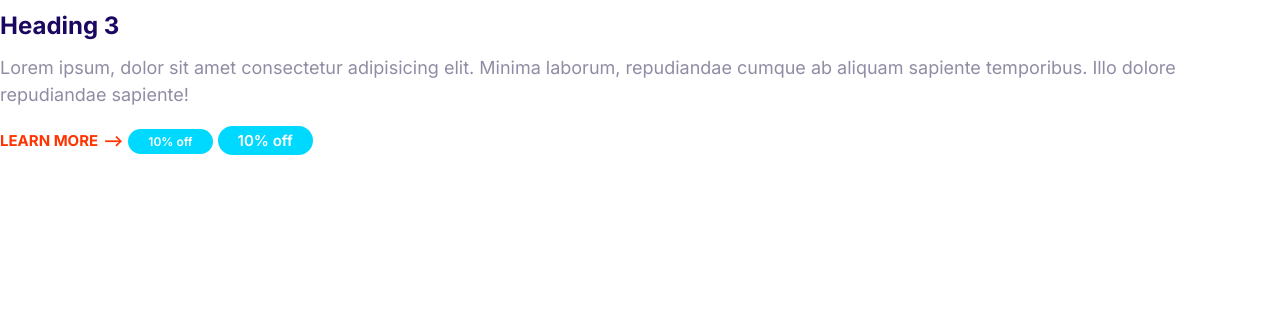
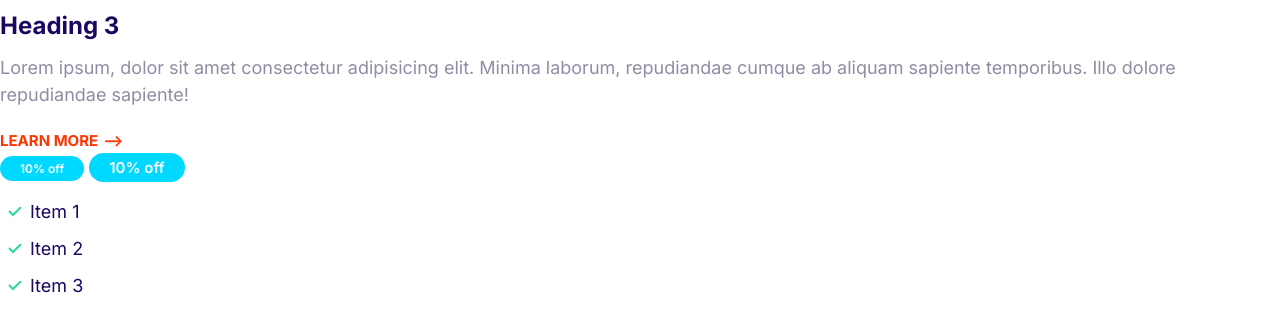
Before and after one commit to tvcampus00/demo, a plain HTML site: page index.html in a window 1280 px wide. Shown: the part 283-614 px from the top of the page. Drawn offline with Linux system fonts and the light colour scheme.

Commit message:
build the lists.

```diff
--- a/css/styles.css
+++ b/css/styles.css
@@ -125,3 +125,31 @@ a {
     font-size: 1.2rem;
   }
 }
+
+/* Lists */
+.list {
+  list-style: none;
+  padding-left: 0;
+  color: var(--colorHeading);
+}
+
+.list--inline .list__item {
+  display: inline-block;
+  margin-left: 2rem;
+}
+
+.list--tick {
+  list-style-image: url(../image/tick.svg);
+  padding-left: 3rem;
+}
+
+.list--tick .list__item {
+  padding-left: 0.5rem;
+  margin-bottom: 1rem;
+}
+
+@media screen and (min-width: 1024px) {
+  .list--tick .list__item {
+    padding-left: 0;
+  }
+}
--- a/index.html
+++ b/index.html
@@ -26,7 +26,15 @@
 
     <a href="#" class="link-arrow">Learn More</a>
 
-    <span class="badge badge--secondary badge--small">10% off</span>
-    <span class="badge badge--secondary">10% off</span>
+    <div>
+      <span class="badge badge--secondary badge--small">10% off</span>
+      <span class="badge badge--secondary">10% off</span>
+    </div>
+
+    <ul class="list list--tick">
+      <li class="list__item">Item 1</li>
+      <li class="list__item">Item 2</li>
+      <li class="list__item">Item 3</li>
+    </ul>
   </body>
 </html>
```
Also changed, not shown: components/lists.html (added, +5 -0 lines), image/tick.svg (added).
